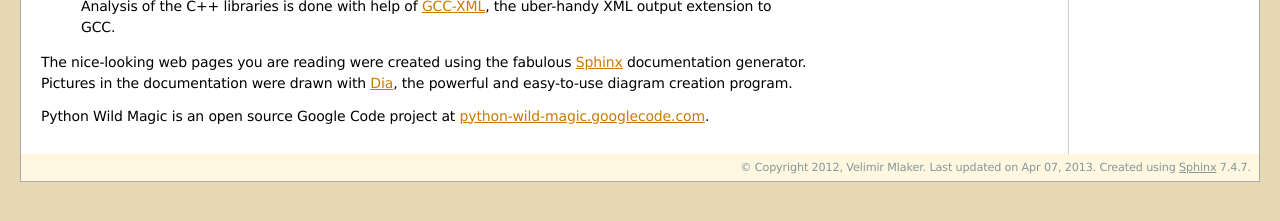
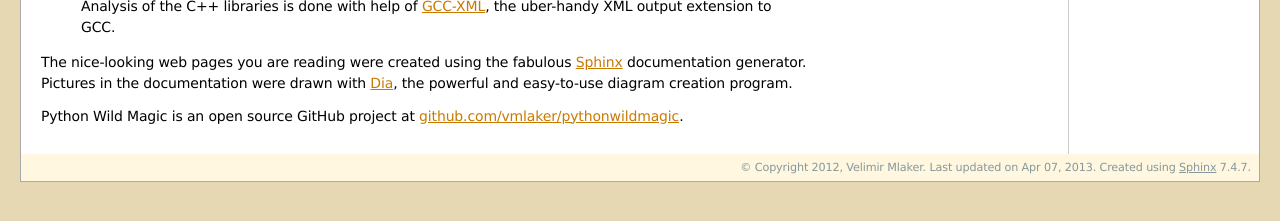
Before and after one commit to vmlaker/pythonwildmagic, a Sphinx documentation site: the page built from docs/source/about.rst, in a window 1280 px wide. Shown: the part 614-835 px from the top of the page. Built offline with Sphinx 7.4.7, drawn with Linux system fonts in a browser that asks for light colours; formulas are drawn with MathJax 3.

Commit message:
Change download/repo links to GitHub (from Google Code.)

```diff
--- a/docs/source/about.rst
+++ b/docs/source/about.rst
@@ -41,7 +41,7 @@ The nice-looking web pages you are reading were created using the fabulous
 Pictures in the documentation were drawn with
 `Dia <http://live.gnome.org/Dia>`_, the powerful and easy-to-use diagram creation program.
 
-|NAME| is an open source Google Code project at
-`python-wild-magic.googlecode.com <http://python-wild-magic.googlecode.com>`_.
+|NAME| is an open source GitHub project at
+`github.com/vmlaker/pythonwildmagic <https://github.com/vmlaker/pythonwildmagic>`_.
 
 .. The end.
```
Also changed, not shown: docs/source/download.rst (+3 -6 lines), docs/source/index.rst (+6 -4 lines).
